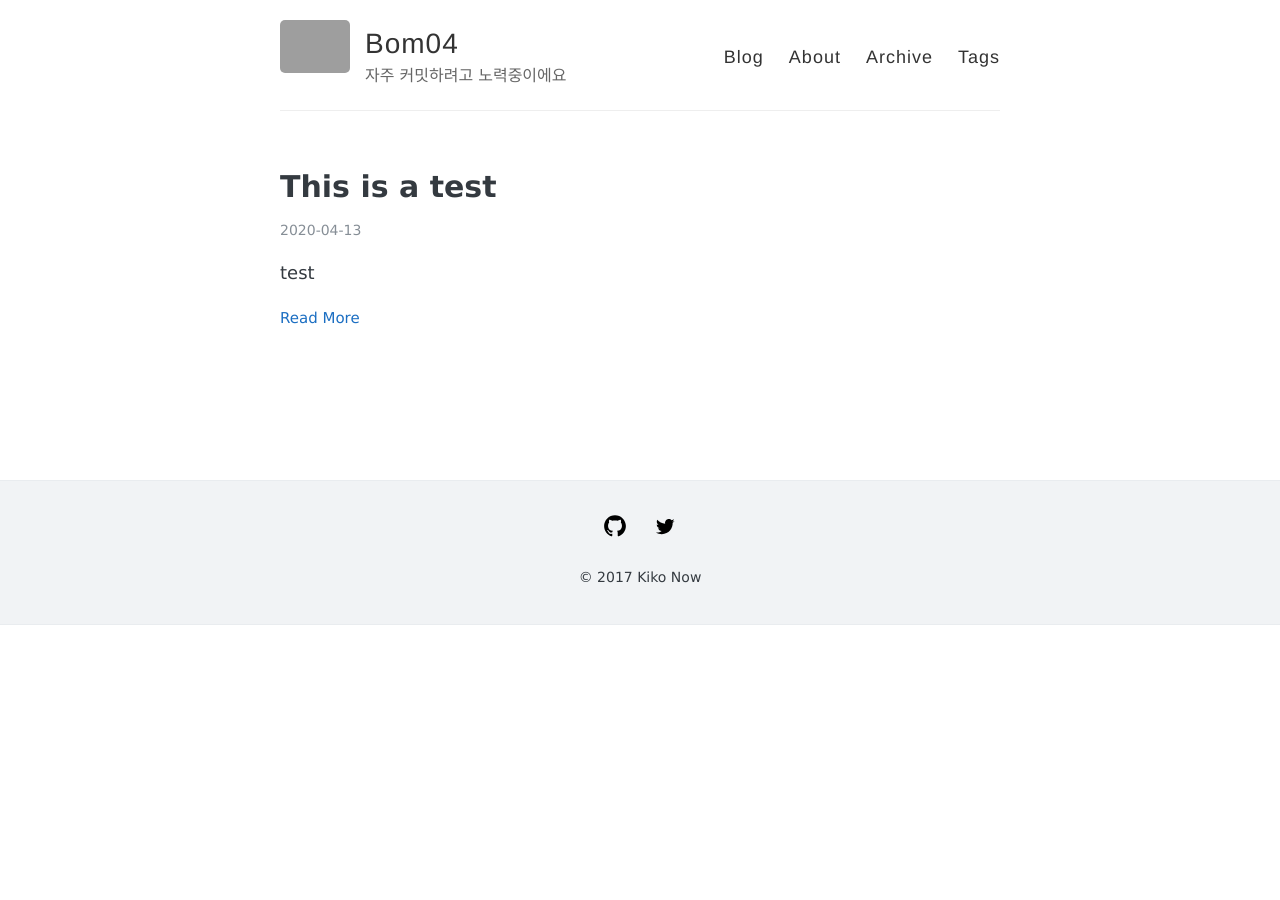
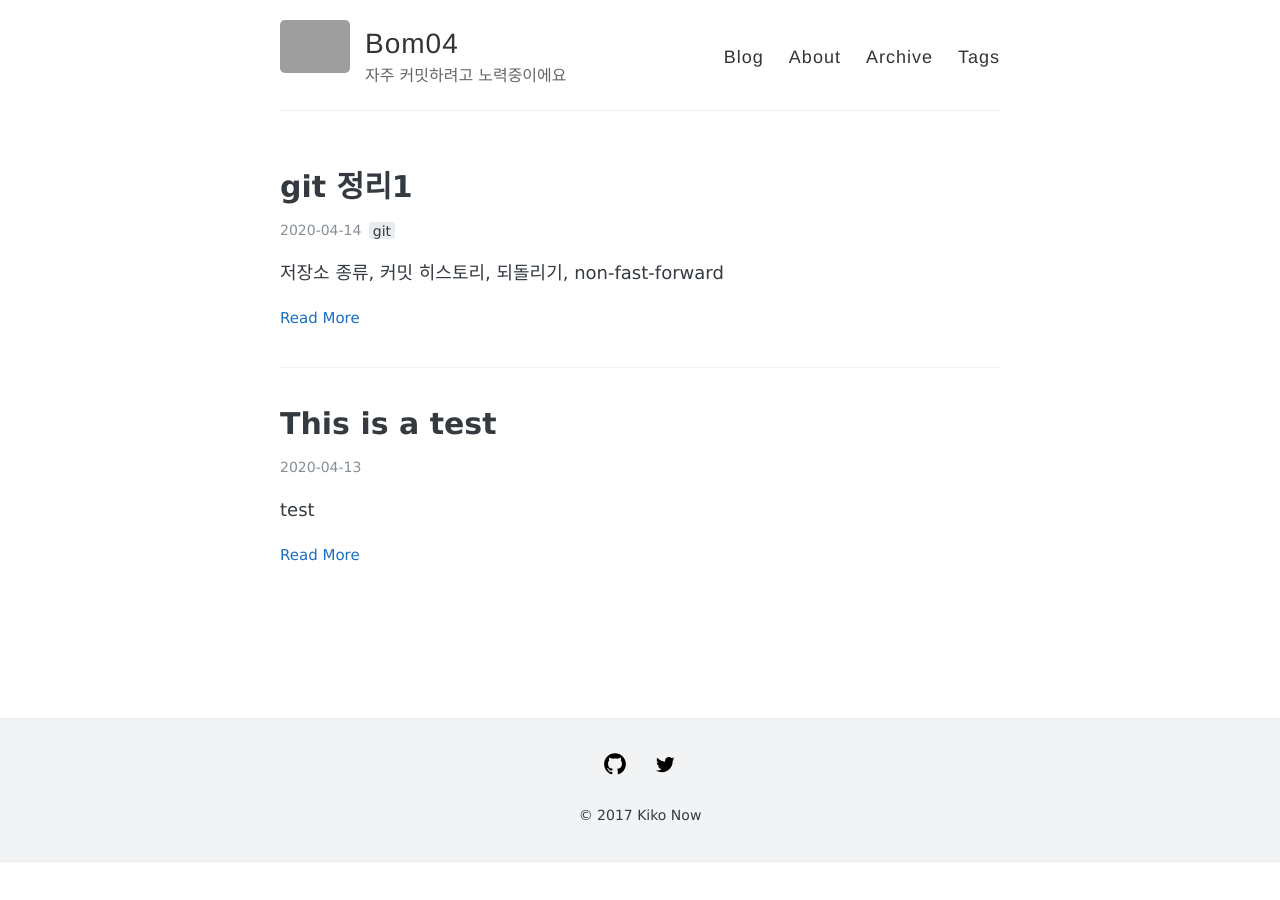
Before and after one commit to bom04/bom04.github.io, a Jekyll site: the page built from index.html, in a window 1280 px wide. Built offline with Jekyll 4.4.1, drawn with Linux system fonts in a browser that asks for light colours; the list of posts is cut into pages by our own code; part of the change alters nothing that is shown; grey boxes are pictures that could not be loaded.

Commit message:
git 정리1

````diff
--- a/_config.yml
+++ b/_config.yml
@@ -1,6 +1,9 @@
 #
 # This file contains configuration flags to customize your site
 #
+
+#Read More
+excerpt_separator: <!--more-->
 
 # Name of your site (displayed in the header)
 name: Bom04
--- /dev/null
+++ b/_posts/2020-04-14-git1.md
@@ -0,0 +1,47 @@
+---
+layout: post
+title: "git 정리1"
+tags: [git]
+comments: true
+---
+
+저장소 종류, 커밋 히스토리, 되돌리기, non-fast-forward
+<!--more-->
+
+### 저장소 종류
+
+* 로컬 저장소(Local Repository): 내 PC에 파일이 저장되는 개인 전용 저장소
+* 원격 저장소(Remote Repository):  Github에 보이는 저장소
+
+### 커밋 히스토리 한번에 보기
+
+```
+$ git log
+commit ca82a6dff817ec66f44342007202690a93763949
+. . .
+```
+
+> commit 뒤에 나오는 문자열은 commit id임
+
+### 로컬 저장소를 이전 커밋 시점으로 되돌리기
+
+```
+git reset --hard [commit id]
+```
+
+커밋한 시점의 코드가 로컬 저장소에 덮여 씌워짐
+
+### non-fast-forward 오류
+
+1.  ```git push -f origin master```
+
+> 원격 저장소에 올라간 커밋과 코드 등이 삭제되고 로컬 저장소에 저장된 커밋과 코드들이 올라가므로 사용할 때 주의해야됨
+
+2. ```pull```한 뒤 ```push```
+3. ```git pull origin master --allow-unrelated-histories```
+
+> 나는 주로 readme.md 파일 때문에 발생했음
+
+원격 저장소와 로컬 저장소와 공통된 커밋 포인트가 없기 때문에 발생함
+
+3번은 원격 저장소의 내용을 강제로 pull해서 가져옴
````
